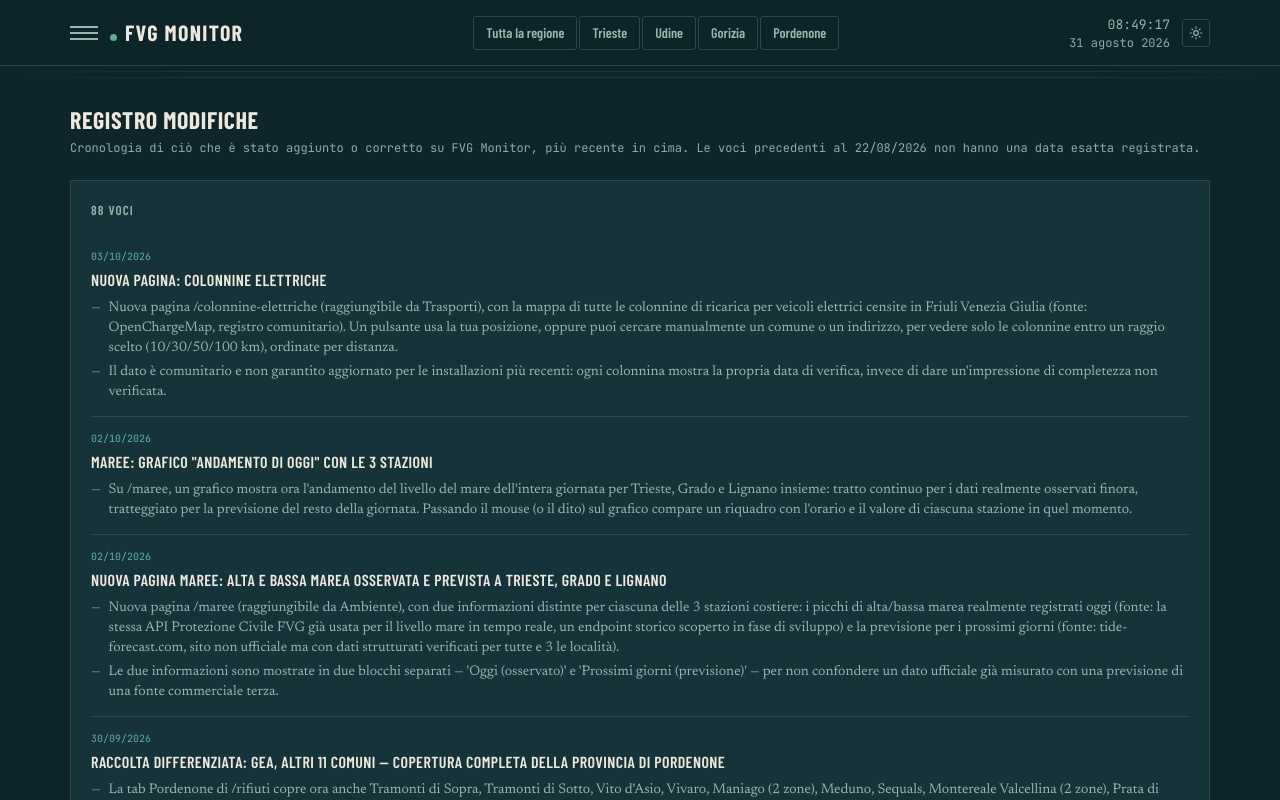
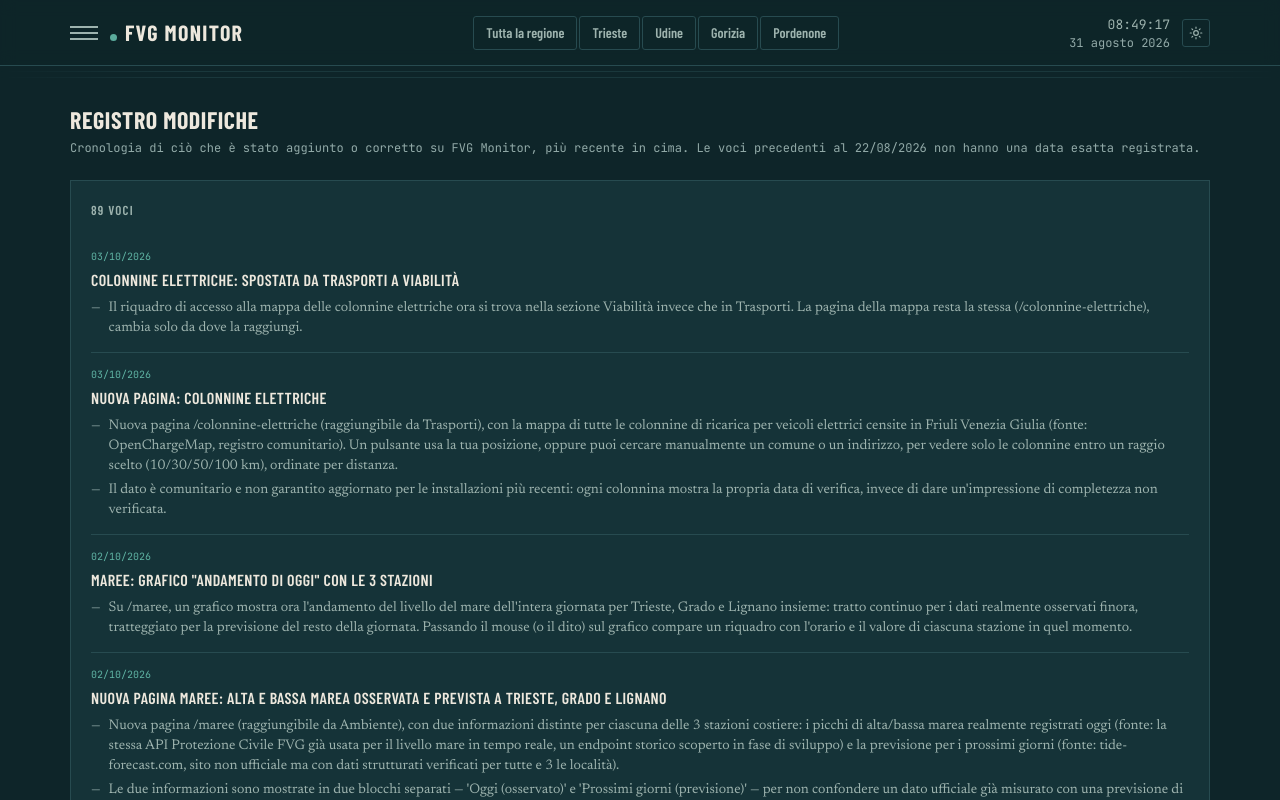
Before and after one commit to FVG-codex/FVG-Monitor, a Next.js app: page /changelog in a window 1280 px wide. Shown: the top 800 px of the page. Built offline with nearby package versions, Linux system fonts and the light colour scheme.

Commit message:
Spostamento sezione colonnine

```diff
--- a/components/ColonnineElettrichePage.tsx
+++ b/components/ColonnineElettrichePage.tsx
@@ -17,10 +17,12 @@ import {
 // 02/10/2026) — vedi il commento "COLONNINE ELETTRICHE" in
 // scripts/ingest-light.mjs per le fonti valutate e i limiti noti del
 // dato (OpenChargeMap, comunitario, date di verifica non recenti nel
-// campione testato). Pagina dedicata raggiungibile da Trasporti
-// (decisione utente), con selettore di posizione sia automatico
-// (geolocalizzazione del browser) sia manuale (ricerca testuale,
-// entrambi richiesti dall'utente).
+// campione testato). Pagina dedicata (decisione utente) con selettore
+// di posizione sia automatico (geolocalizzazione del browser) sia
+// manuale (ricerca testuale, entrambi richiesti dall'utente).
+// Raggiungibile da Viabilità (spostata lì da Trasporti il 03/10/2026,
+// stesso giorno della prima consegna, su richiesta esplicita
+// dell'utente dopo aver visto la pagina in produzione).
 
 const ColonnineElettricheMap = dynamic(
   () => import("@/components/ColonnineElettricheMap").then((m) => m.ColonnineElettricheMap),
@@ -142,8 +144,8 @@ export function ColonnineElettrichePage() {
       <div className="isobar" />
 
       <main id="contenuto-principale" className="max-w-[1180px] mx-auto px-5 py-6">
-        <a href="/trasporti" className="text-cool-ink text-xs font-mono hover:underline">
-          ← Trasporti
+        <a href="/viabilita" className="text-cool-ink text-xs font-mono hover:underline">
+          ← Viabilità
         </a>
         <h1 className="font-cond font-bold text-2xl uppercase tracking-wide mb-1 mt-1">Colonnine elettriche</h1>
         <p className="text-ink-faint text-xs font-mono mb-3">
--- a/components/TrasportiPage.tsx
+++ b/components/TrasportiPage.tsx
@@ -6,7 +6,6 @@ import { TopHeader } from "@/components/TopHeader";
 import { Footer } from "@/components/Footer";
 import { TreniPanel } from "@/components/TreniPanel";
 import { VoliPanel } from "@/components/VoliPanel";
-import { ColonninePanel } from "@/components/ColonninePanel";
 
 export function TrasportiPage() {
   return (
@@ -37,13 +36,6 @@ export function TrasportiPage() {
           <Panel title="Autobus" linkLabel="TPL FVG →" linkHref="https://tplfvg.it/it/orari/mappa/" span={3}>
             <AutobusPanel />
           </Panel>
-
-          {/* Colonnine elettriche (03/10/2026) — pagina dedicata
-              (/colonnine-elettriche, decisione utente), qui solo un
-              riassunto con link, come le altre voci di questo hub. */}
-          <Panel title="Colonnine elettriche" span={3}>
-            <ColonninePanel />
-          </Panel>
         </div>
       </main>
 
--- a/components/ViabilitaPage.tsx
+++ b/components/ViabilitaPage.tsx
@@ -9,6 +9,7 @@ import { Footer } from "@/components/Footer";
 import { ViabilitaPanel } from "@/components/ViabilitaPanel";
 import { ConfiniSection } from "@/components/ConfiniSection";
 import { WebcamCard, type Webcam } from "@/components/WebcamCard";
+import { ColonninePanel } from "@/components/ColonninePanel";
 
 type WebcamData = { webcam: Webcam[]; aggiornato_al: string };
 
@@ -67,6 +68,13 @@ export function ViabilitaPage() {
           >
             <CarburantiPanel />
           </Panel>
+
+          {/* Colonnine elettriche (03/10/2026, spostata qui da Trasporti su
+              richiesta dell'utente lo stesso giorno) — pagina dedicata
+              (/colonnine-elettriche), qui solo un riassunto con link. */}
+          <Panel title="Colonnine elettriche" span={3}>
+            <ColonninePanel />
+          </Panel>
         </div>
 
         <h2 className="font-cond font-bold text-xl uppercase tracking-wide mb-1">Webcam autostradali</h2>
--- a/lib/changelog.ts
+++ b/lib/changelog.ts
@@ -20,6 +20,13 @@ export type VoceChangelog = {
 };
 
 export const CHANGELOG: VoceChangelog[] = [
+  {
+    data: "03/10/2026",
+    titolo: "Colonnine elettriche: spostata da Trasporti a Viabilità",
+    dettagli: [
+      "Il riquadro di accesso alla mappa delle colonnine elettriche ora si trova nella sezione Viabilità invece che in Trasporti. La pagina della mappa resta la stessa (/colonnine-elettriche), cambia solo da dove la raggiungi.",
+    ],
+  },
   {
     data: "03/10/2026",
     titolo: "Nuova pagina: Colonnine elettriche",
```
Also changed, not shown: components/ColonninePanel.tsx (+6 -4 lines), 1 other file (tests, documents, lock files or other folders).
